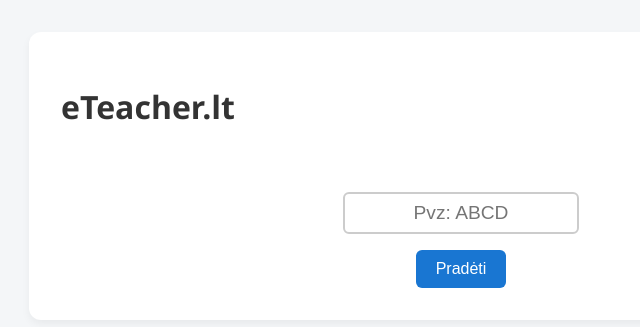
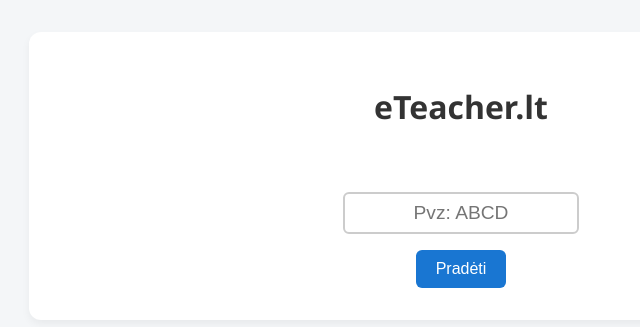
Before and after one commit to E-Teacher/E-Mokytojas, a Flask app: page / in a window 1280 px wide. Shown: the top 327 px of the page, without its empty margins (179-819 px from the left). Run offline with Flask 3, Linux system fonts and the light colour scheme.

Commit message:
Update home.html

```diff
--- a/templates/home.html
+++ b/templates/home.html
@@ -7,8 +7,8 @@
 </head>
 <body>
     <div class="home-container">
-        <h1>eTeacher.lt</h1>
-            <form class="code-form" method="post">
+        <h1 class="text-aligned">eTeacher.lt</h1>
+            <form class="code-form text-aligned" method="post">
                 <input name="code" maxlength="4" placeholder="Pvz: ABCD" type="text">
                 <button type="submit">Pradėti</button>
             </form>
```
